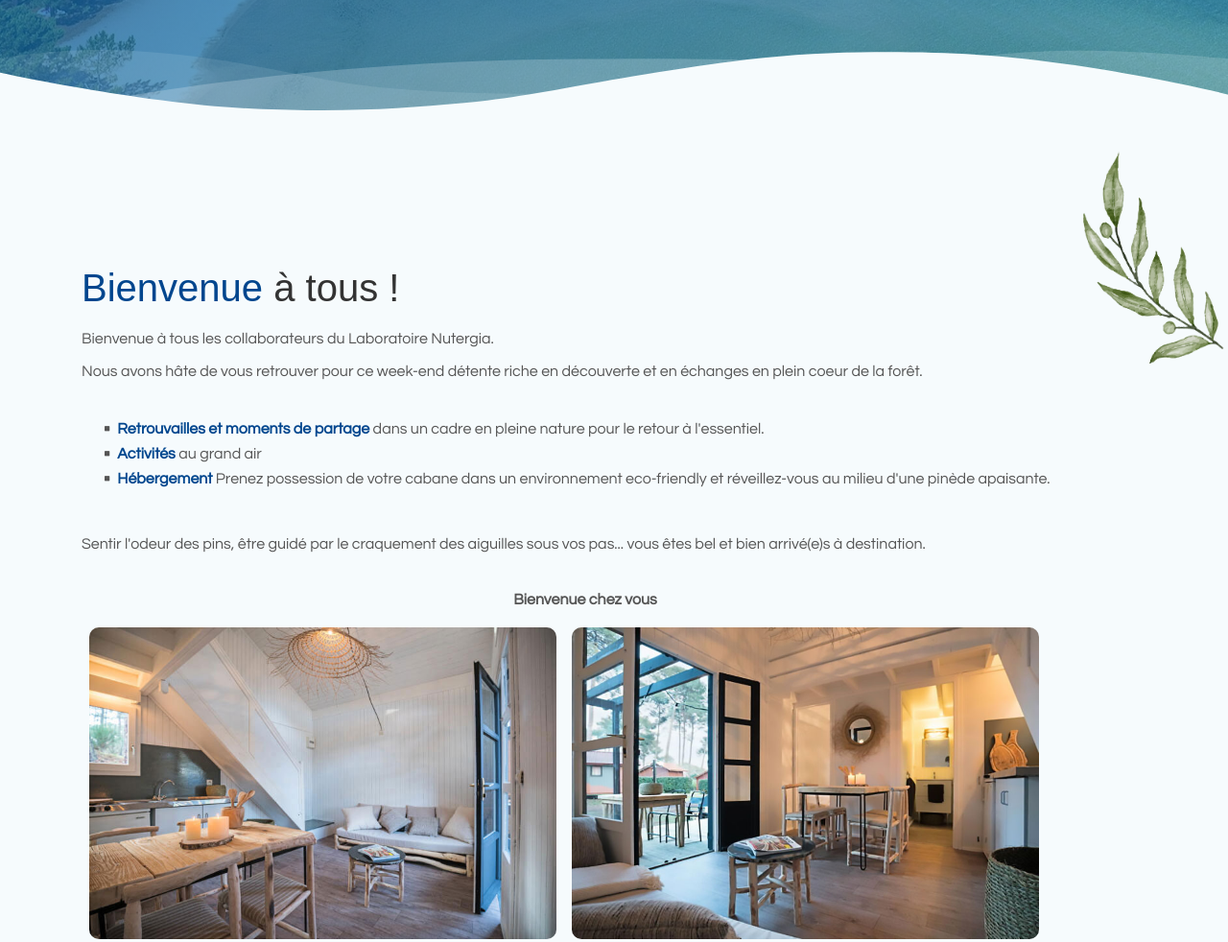
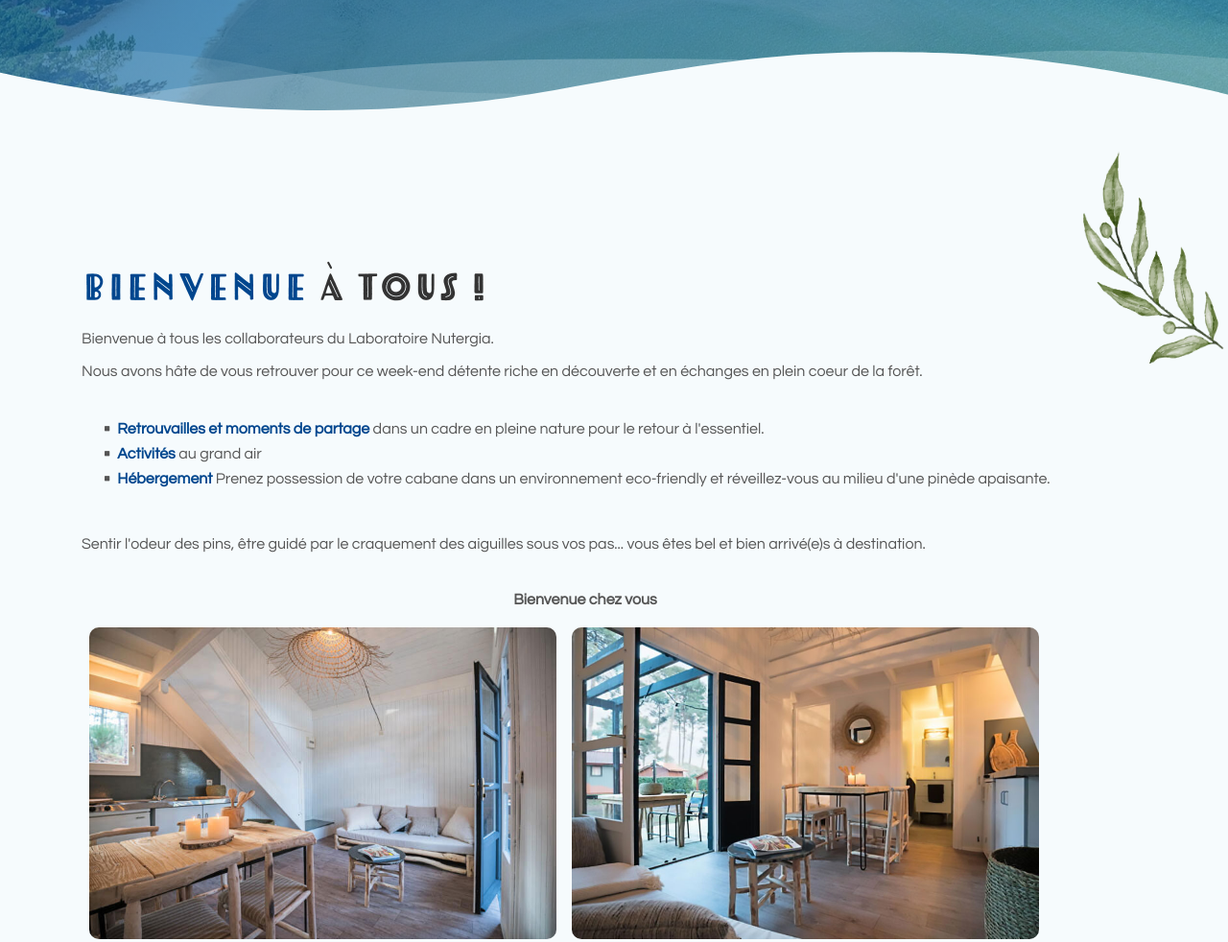
Before and after one commit to nut-cdc/newtergia, a plain HTML site: page index.html in a window 1280 px wide. Shown: the part 794-1776 px from the top of the page at 96% size. Drawn offline with Linux system fonts and the light colour scheme; a web font is replaced by a local one.

Commit message:
Update index.html

```diff
--- a/index.html
+++ b/index.html
@@ -24,7 +24,7 @@
     <link rel="preconnect" href="https://fonts.gstatic.com">
     <link href="https://fonts.googleapis.com/css2?family=Open+Sans:ital,wght@0,400;0,600;0,700;1,400&family=Sansita:ital,wght@1,700&display=swap" rel="stylesheet">
     <link href="https://fonts.googleapis.com/css2?family=Fredoka+One&display=swap" rel="stylesheet">
-    <link href = "webfonts/tomarik-brush/stylesheet.css" rel = "stylesheet" type = "text/css" />
+    <link href = "webfonts/stylesheet.css" rel = "stylesheet" type = "text/css" />
     <link href="css/bootstrap.css" rel="stylesheet">
     <link href="css/fontawesome-all.css" rel="stylesheet">
     <link href="css/swiper.css" rel="stylesheet">
```
